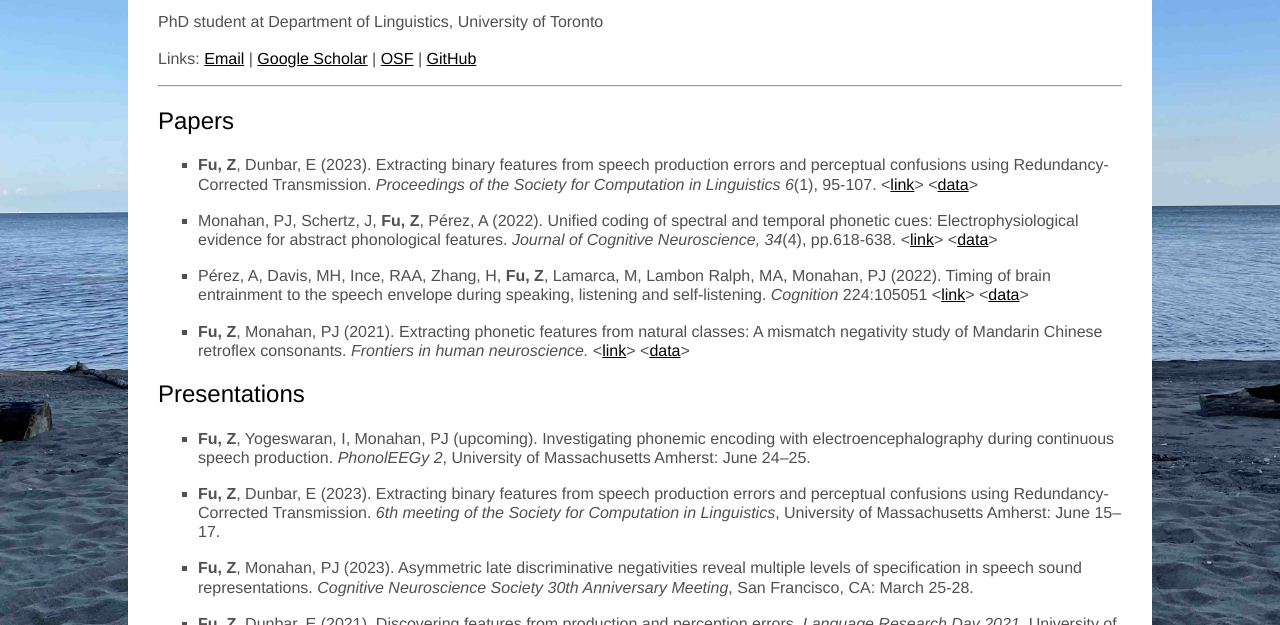
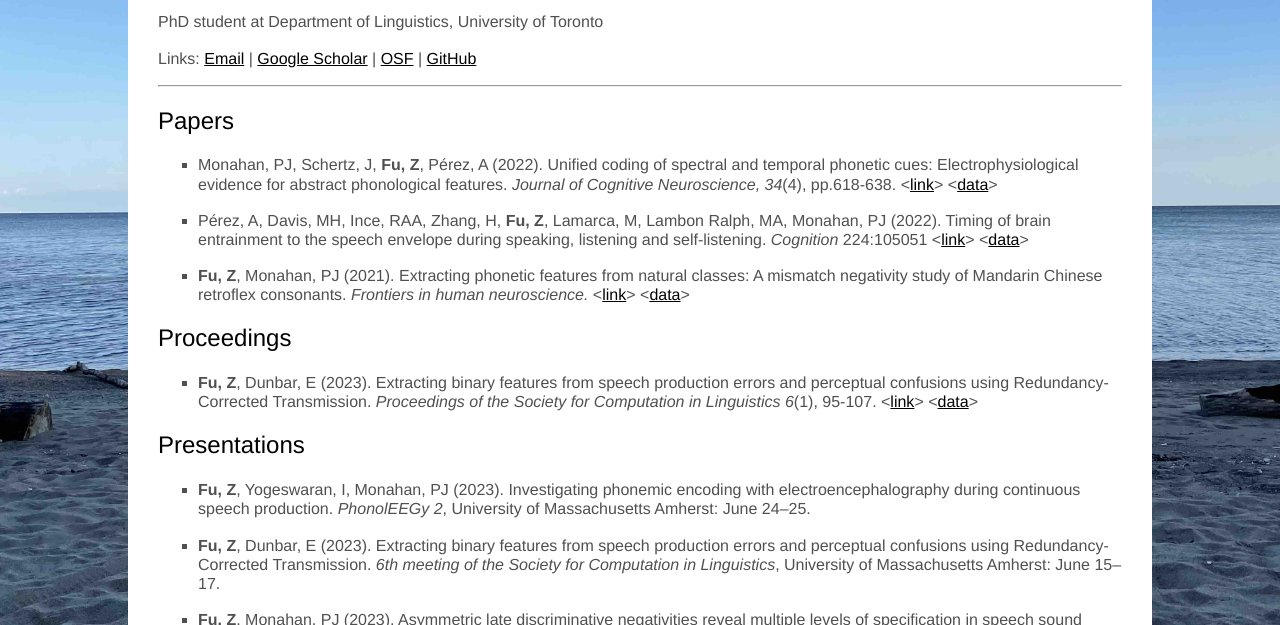
Before and after one commit to zhanaofu/zhanaofu.github.io, a plain HTML site: page index.html in a window 1280 px wide. Shown: the part 175-800 px from the top of the page. Drawn offline with Linux system fonts and the light colour scheme.

Commit message:
Update index.html

```diff
--- a/index.html
+++ b/index.html
@@ -139,6 +139,7 @@
 	<div class="box2" id="menu">
 				<a href="#About" class="a2">ABOUT</a><br>
 				<a href="#Papers" class="a2">PAPERS</a><br>
+				<a href="#Proceedings" class="a2">PROCEEDINGS</a><br>
 				<a href="#Presentations" class="a2">PRESENTATIONS</a><br>
 				<a href="#Random" class="a2">RANDOM STUFF</a>
 	</div>
@@ -155,14 +156,17 @@
 			<hr>
 			<h2 id="Papers">Papers</h2>
 			<ul>
-			<li><b>Fu, Z</b>, Dunbar, E (2023). Extracting binary features from speech production errors and perceptual confusions using Redundancy-Corrected Transmission. <i>Proceedings of the Society for Computation in Linguistics 6</i>(1), 95-107. <<a href="https://scholarworks.umass.edu/scil/vol6/iss1/10/">link</a>> <<a href="https://github.com/zhanaofu/speech-feature-extraction.">data</a>></li>
 			<li>Monahan, PJ, Schertz, J, <b>Fu, Z</b>, Pérez, A (2022). Unified coding of spectral and temporal phonetic cues: Electrophysiological evidence for abstract phonological features. <i>Journal of Cognitive Neuroscience, 34</i>(4), pp.618-638. <<a href="https://direct.mit.edu/jocn/article/34/4/618/109213/Unified-Coding-of-Spectral-and-Temporal-Phonetic">link</a>> <<a href="https://osf.io/jn5cr/">data</a>></li>
 			<li>Pérez, A, Davis, MH, Ince, RAA, Zhang, H, <b>Fu, Z</b>, Lamarca, M, Lambon Ralph, MA, Monahan, PJ (2022). Timing of brain entrainment to the speech envelope during speaking, listening and self-listening. <i>Cognition</i> 224:105051 <<a href="https://www.sciencedirect.com/science/article/pii/S0010027722000397">link</a>> <<a href="https://osf.io/whuxy/">data</a>></li>
 			<li><b>Fu, Z</b>, Monahan, PJ (2021). Extracting phonetic features from natural classes: A mismatch negativity study of Mandarin Chinese retroflex consonants. <i> Frontiers in human neuroscience.</i> <<a href="https://www.frontiersin.org/articles/10.3389/fnhum.2021.609898">link</a>> <<a href="https://osf.io/uyg9e/">data</a>></li>
 			</ul>
+			<h2 id="Proceedings">Proceedings</h2>
+			<ul>
+			<li><b>Fu, Z</b>, Dunbar, E (2023). Extracting binary features from speech production errors and perceptual confusions using Redundancy-Corrected Transmission. <i>Proceedings of the Society for Computation in Linguistics 6</i>(1), 95-107. <<a href="https://scholarworks.umass.edu/scil/vol6/iss1/10/">link</a>> <<a href="https://github.com/zhanaofu/speech-feature-extraction.">data</a>></li>
+			</ul>
 			<h2 id="Presentations">Presentations</h2>
 			<ul>
-			<li><b>Fu, Z</b>, Yogeswaran, I, Monahan, PJ (upcoming). Investigating phonemic encoding with electroencephalography during continuous speech production. <i>PhonolEEGy 2</i>, University of Massachusetts Amherst: June 24–25.</li>
+			<li><b>Fu, Z</b>, Yogeswaran, I, Monahan, PJ (2023). Investigating phonemic encoding with electroencephalography during continuous speech production. <i>PhonolEEGy 2</i>, University of Massachusetts Amherst: June 24–25.</li>
 			<li><b>Fu, Z</b>, Dunbar, E (2023). Extracting binary features from speech production errors and perceptual confusions using Redundancy-Corrected Transmission. <i>6th meeting of the Society for Computation in Linguistics</i>, University of Massachusetts Amherst: June 15–17.</li>
 			<li><b>Fu, Z</b>, Monahan, PJ (2023). Asymmetric late discriminative negativities reveal multiple levels of specification in speech sound representations. <i>Cognitive Neuroscience Society 30th Anniversary Meeting</i>, San Francisco, CA: March 25-28.</li>
 			<li><b>Fu, Z</b>, Dunbar, E (2021). Discovering features from production and perception errors. <i>Language Research Day 2021</i>, University of Toronto: November 12.</li>
```
